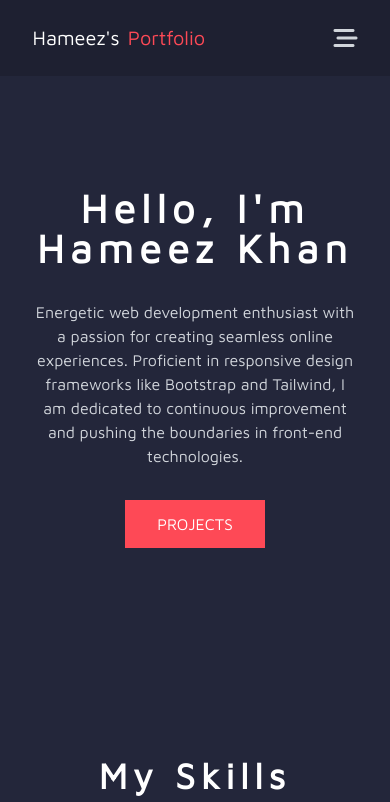
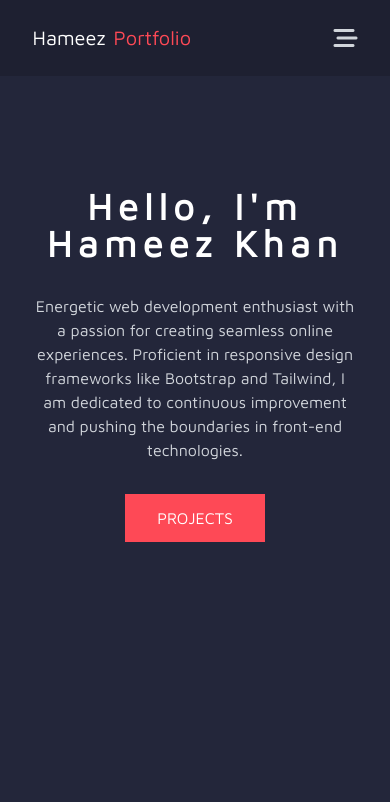
Before and after one commit to HameezKhan85/portfolio, a website: page public/index.html in a window 390 px wide. Shown: the top 802 px of the page. Drawn offline with Linux system fonts and the light colour scheme.

Commit message:
small changes

```diff
--- a/public/index.html
+++ b/public/index.html
@@ -43,7 +43,7 @@
     <header class="sticky top-0">
         <nav class="w-full py-6 bg-secondary-dark">
             <div class="w-10/12 lg:w-3/4 h-full mx-auto flex justify-between items-center">
-                <a href="#" class="text-xl">Hameez's<span class="text-primary ml-2">Portfolio</span></a>
+                <a href="#" class="text-xl">Hameez<span class="text-primary ml-2">Portfolio</span></a>
                 <button class="md:hidden"><i class="fa-solid fa-bars-staggered fa-xl text-gray-300"></i></button>
                 <ul class="hidden md:inline-flex">
                     <li class="pr-4 lg:pr-6"><a href="#home" class="hover:text-primary">HOME</a></li>
@@ -58,7 +58,7 @@
     <!-- NAVBAR ______ END -->
 
     <!-- HERO ______ START -->
-    <main class="w-full py-28">
+    <main class="w-full py-28" style="height: 75dvh;">
         <div class="w-10/12 lg:w-3/4 h-full mx-auto">
             <div class="grid grid-cols-1 lg:grid-cols-2 justify-center items-center">
                 <div class="h-full flex flex-col justify-center items-center lg:items-start text-center lg:text-start">
@@ -175,7 +175,7 @@
                 </div>
                 <div class="flex flex-col justify-center items-center lg:items-start text-center lg:text-start">
                     <h3 class="text-3xl font-bold mb-4">Website - 1</h3>
-                    <p class="text-gray-300 my-3">This is one of my top websites, featuring 13 pages and an 'Add To
+                    <p class="text-gray-300 my-3">This is one of my best website, featuring 13 pages and an 'Add To
                         Cart' feature. I developed this fully functional site from scratch, using frontend tools. It was
                         created as a demo for a client, they liked it and approved the build.</p>
                     <div class="w-full grid grid-cols-1 sm:grid-cols-2 md:grid-cols-3 gap-4 2xl:gap-6 my-6">
--- a/src/responsive.css
+++ b/src/responsive.css
@@ -9,7 +9,7 @@
             letter-spacing: 6px !important;
         }
         .text-6xl {
-            font-size: 2.5rem !important;
+            font-size: 2.3rem !important;
         }
     }
 }
```
Also changed, not shown: public/css/output.css.
